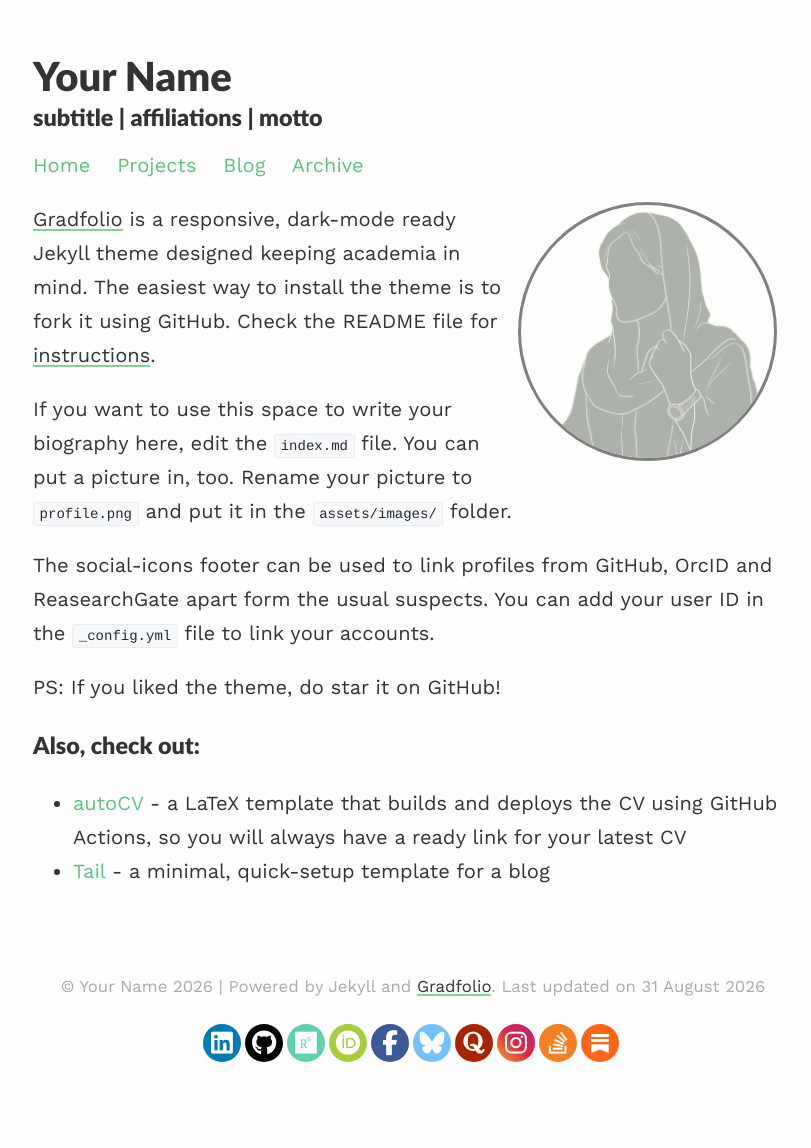
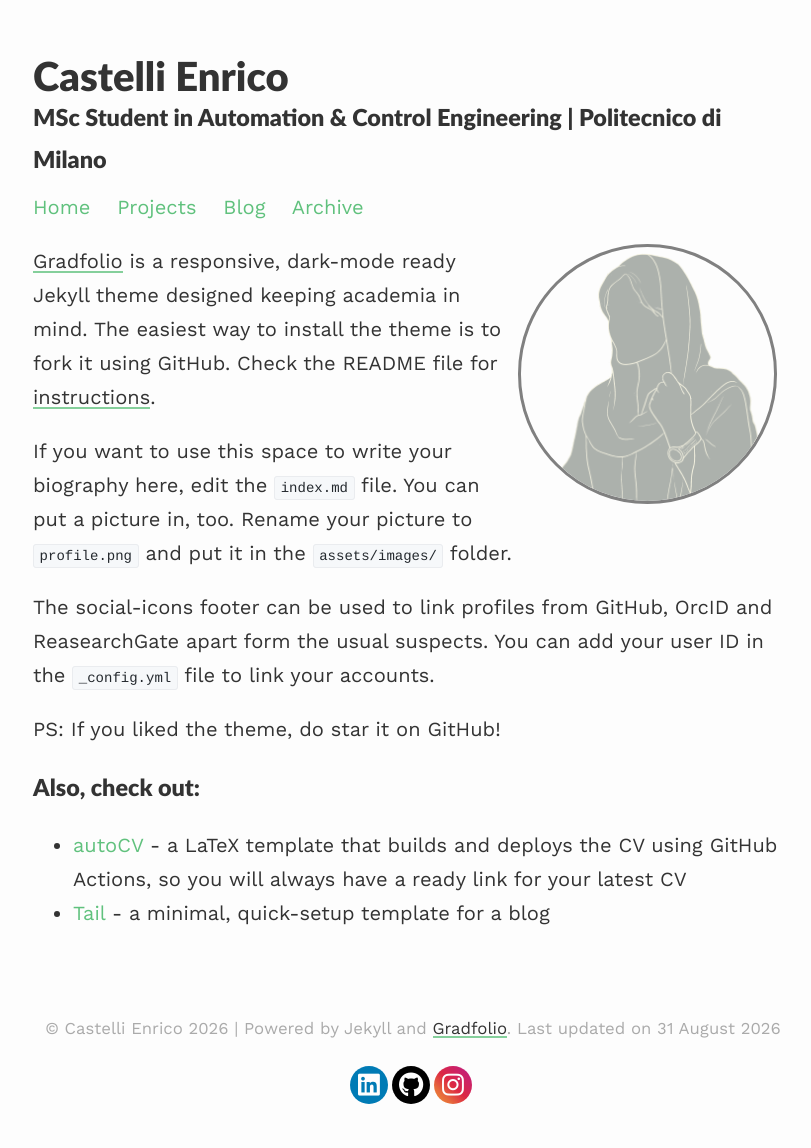
Before and after one commit to chettante/chettante.github.io, a Jekyll site: the page built from index.md, in a window 1280 px wide. Shown: the whole page, without its empty margins (227-1038 px from the left). Built offline with Jekyll 4.4.1, drawn with Linux system fonts in a browser that asks for light colours; before the commit the page ends 1106 px from its top, so only the background shows below that; some of the changed lines change nothing that is shown.

Commit message:
fisrt restyling

```diff
--- a/_config.yml
+++ b/_config.yml
@@ -1,9 +1,9 @@
 ### your site title here
 
-title: Your Name
-description: subtitle | affiliations | motto
+title: Castelli Enrico
+description: MSc Student in Automation & Control Engineering | Politecnico di Milano
 
-baseurl: /gradfolio #name of GitHub repository
+baseurl: /chettante.github.io #name of GitHub repository
 url: "" #custom url to be used instead of GitHub repository
 email: #
 
@@ -13,16 +13,16 @@ permalink: /blog/:year/:title/
 paginate_path: /blog/page:num/
 
 # Social media links in footer
-linkedin: "#"
-stackoverflow: "#"
-github: "#"
-researchgate: "#"
-orcid: "#"
-quora: "#"
-instagram: "#"
-facebook: "#"
-bluesky: "#"
-substack: "#"
+linkedin: "https://www.linkedin.com/in/enrico-castelli-4a3b16323/"
+#stackoverflow: "#"
+github: "https://github.com/chettante"
+#researchgate: "#"
+#orcid: "#"
+#quora: "#"
+instagram: "https://www.instagram.com/enricocastellii/"
+#facebook: "#"
+#bluesky: "#"
+#substack: "#"
 
 # Markdown
 highlighter: rouge
```
